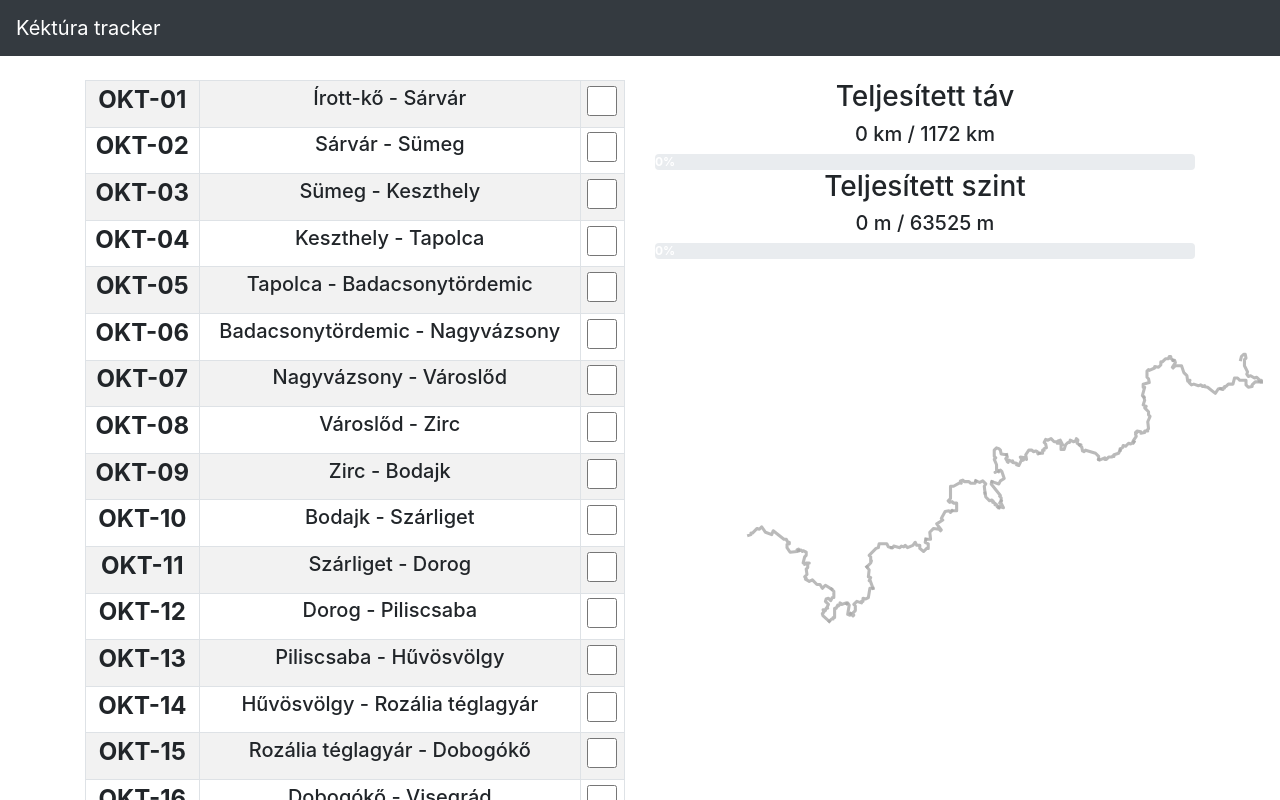
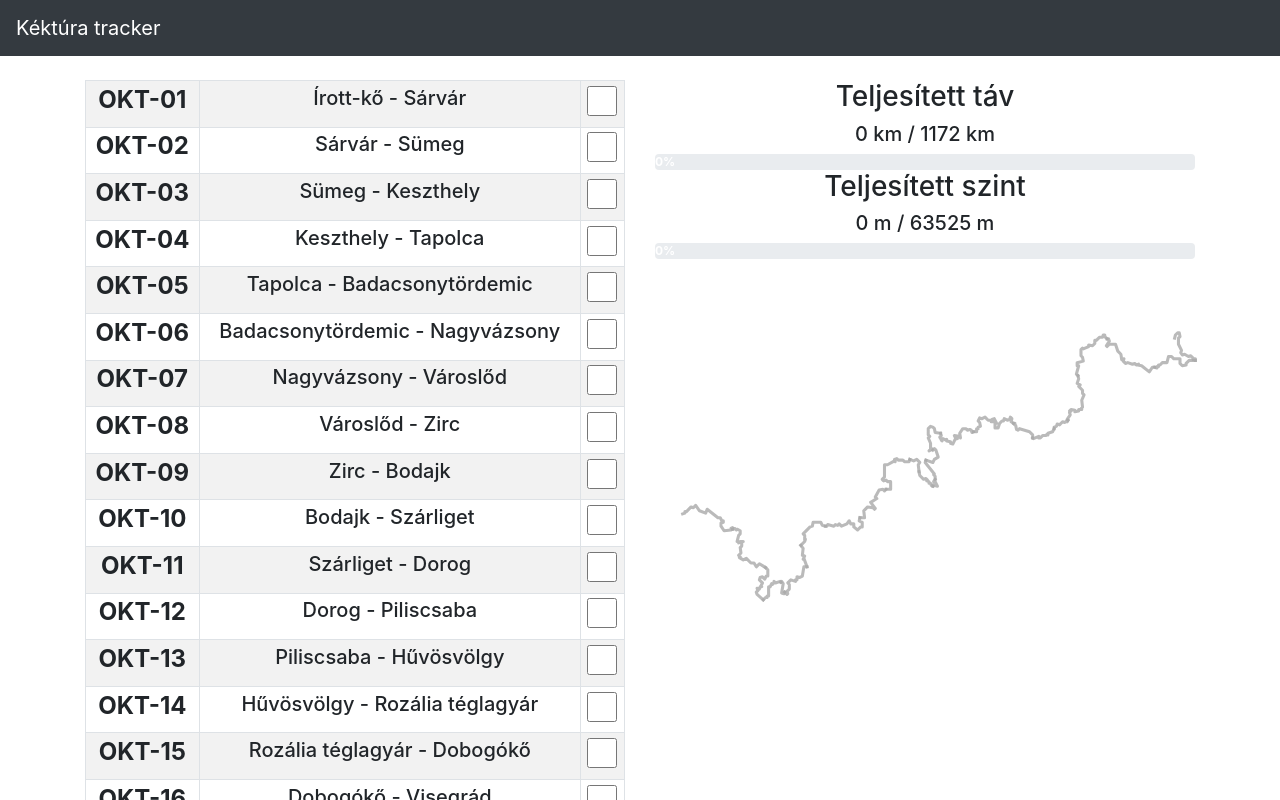
Before and after one commit to salierri/kektura-tracker, a Next.js app: page / in a window 1280 px wide. Shown: the top 800 px of the page. Built offline with nearby package versions, Linux system fonts and the light colour scheme.

Commit message:
Map positioning and improvements

```diff
--- a/components/map.jsx
+++ b/components/map.jsx
@@ -5,40 +5,39 @@ export default function Map() {
   const completed = useSelector(selectCompleted);
 
   const getStrokeColor = (id, completed) => completed[id] ? '#102d69' : '#a9a9a9';
+  const path = (id, draw) => <path stroke={getStrokeColor(id, completed)} strokeOpacity="0.8" strokeWidth="4" strokeLinecap="square" strokeLinejoin="round" fill="none" d={draw}></path>
 
   return (
     <div>
-      {/*<img className="leaflet-image-layer leaflet-zoom-animated" crossorigin="" src="https://turistaterkepek.hu/serverwa/rest/directories/arcgisoutput/orszagos_kektura/magyarorszag_MapServer/_ags_map5e5aed2b7f044b65a022bec74976d258.png" alt=""
-        style={{zIindex: 1, opacity: 1, width: 760, height: 380, position: 'absolute', left: 0, top: 0 }}></img>*/}
-      <svg pointerEvents="none" className="leaflet-zoom-animated" width="700" height="456" viewBox="-76 -38 912 456">
+      <svg pointerEvents="none" className="leaflet-zoom-animated" width="700" height="456" viewBox="10 -10 912 456">
         <g>
-          <path stroke={getStrokeColor(0, completed)} strokeOpacity="0.8" strokeWidth="4" strokeLinecap="square" strokeLinejoin="round" fill="none" d="M46 253L49 252L49 250L51 250L57 244L60 245L63 242L68 249L76 252L78 247L92 258L95 258L97 262L99 262L99 264L96 265L96 269L100 275L109 274L109 272L111 271L111 273"></path>
-          <path stroke={getStrokeColor(1, completed)} strokeOpacity="0.8" strokeWidth="4" strokeLinecap="square" strokeLinejoin="round" fill="none" d="M111 273L114 272L116 274L117 273L121 275L121 279L119 281L117 289L119 289L119 291L121 289L125 289L123 289L123 295L121 297L122 304L119 307L121 309L120 310L125 313L129 311L135 317L139 317L142 322L146 318L154 323"></path>
-          <path stroke={getStrokeColor(2, completed)} strokeOpacity="0.8" strokeWidth="4" strokeLinecap="square" strokeLinejoin="round" fill="none" d="M154 323L157 326L157 334L155 334L153 338L150 335L147 336L146 339L150 343L148 347L149 348L147 348L146 351L143 350L144 353L142 355L143 358L151 365"></path>
-          <path stroke={getStrokeColor(3, completed)} strokeOpacity="0.8" strokeWidth="4" strokeLinecap="square" strokeLinejoin="round" fill="none" d="M151 365L154 362L156 362L156 360L158 360L158 348L160 348L162 344L163 345L165 343L165 341L167 343L173 341L174 342"></path>
-          <path stroke={getStrokeColor(4, completed)} strokeOpacity="0.8" strokeWidth="4" strokeLinecap="square" strokeLinejoin="round" fill="none" d="M174 342L175 341L177 344L175 356L178 357L179 355"></path>
-          <path stroke={getStrokeColor(5, completed)} strokeOpacity="0.8" strokeWidth="4" strokeLinecap="square" strokeLinejoin="round" fill="none" d="M179 355L182 358L183 357L182 354L185 351L185 345L183 343L187 339L193 341L193 339L195 339L195 335L198 336L202 334L204 322L208 322"></path>
-          <path stroke={getStrokeColor(6, completed)} strokeOpacity="0.8" strokeWidth="4" strokeLinecap="square" strokeLinejoin="round" fill="none" d="M208 322L204 311L203 312L205 308L202 307L203 298L200 294"></path>
-          <path stroke={getStrokeColor(7, completed)} strokeOpacity="0.8" strokeWidth="4" strokeLinecap="square" strokeLinejoin="round" fill="none" d="M200 294L205 289L206 286L205 287L205 281L203 279L212 270L215 269L216 264L226 264L228 268L232 269"></path>
-          <path stroke={getStrokeColor(8, completed)} strokeOpacity="0.8" strokeWidth="4" strokeLinecap="square" strokeLinejoin="round" fill="none" d="M232 269L234 269L235 267L243 269L245 267L248 268L250 266L253 269L260 266L263 262L265 266L269 266L269 270L274 274L278 270L280 270L280 264L276 262L277 258"></path>
-          <path stroke={getStrokeColor(9, completed)} strokeOpacity="0.8" strokeWidth="4" strokeLinecap="square" strokeLinejoin="round" fill="none" d="M277 258L283 258L282 249L287 244L294 245L296 247L297 246L291 238L299 233L297 231L302 222L307 221L309 223L311 221"></path>
-          <path stroke={getStrokeColor(10, completed)} strokeOpacity="0.8" strokeWidth="4" strokeLinecap="square" strokeLinejoin="round" fill="none" d="M311 221L317 221L317 211L313 211L311 209L308 210L306 208L309 205L309 189L313 189L322 184L323 185L322 182L325 181L327 183L333 183L335 185L341 185L342 182"></path>
-          <path stroke={getStrokeColor(11, completed)} strokeOpacity="0.8" strokeWidth="4" strokeLinecap="square" strokeLinejoin="round" fill="none" d="M342 182L347 184L351 182L355 186L353 189L354 198"></path>
-          <path stroke={getStrokeColor(12, completed)} strokeOpacity="0.8" strokeWidth="4" strokeLinecap="square" strokeLinejoin="round" fill="none" d="M354 198L355 203L360 208L363 207L365 209L364 210L367 211L367 213L369 213L370 216L372 217"></path>
-          <path stroke={getStrokeColor(13, completed)} strokeOpacity="0.8" strokeWidth="4" strokeLinecap="square" strokeLinejoin="round" fill="none" d="M372 217L372 215L378 217L375 211L373 211L375 208"></path>
-          <path stroke={getStrokeColor(14, completed)} strokeOpacity="0.8" strokeWidth="4" strokeLinecap="square" strokeLinejoin="round" fill="none" d="M375 208L375 204L373 202L374 201L362 186L363 183"></path>
-          <path stroke={getStrokeColor(15, completed)} strokeOpacity="0.8" strokeWidth="4" strokeLinecap="square" strokeLinejoin="round" fill="none" d="M363 183L372 186L374 182L379 179L376 170L374 168L372 170"></path>
-          <path stroke={getStrokeColor(16, completed)} strokeOpacity="0.8" strokeWidth="4" strokeLinecap="square" strokeLinejoin="round" fill="none" d="M371 169L367 171L369 169L369 161L366 154L368 152L366 150L366 142L369 139L372 140L374 142L375 147L382 148"></path>
-          <path stroke={getStrokeColor(17, completed)} strokeOpacity="0.8" strokeWidth="4" strokeLinecap="square" strokeLinejoin="round" fill="none" d="M382 148L383 151L381 153L384 158L383 157L385 155L389 157L390 156L390 158L395 159L395 161L398 162L401 156L404 155L402 155L400 151L406 152L408 154L407 148L411 142L415 142L417 144L420 143L422 144L423 147L425 146"></path>
-          <path stroke={getStrokeColor(18, completed)} strokeOpacity="0.8" strokeWidth="4" strokeLinecap="square" strokeLinejoin="round" fill="none" d="M425 146L429 146L429 142L431 142L431 140L434 139L433 134L431 132L433 128L436 129L440 127L444 131L448 131L448 133L450 133L449 130L452 129L455 135L453 135L453 141L457 141L459 135L462 132L464 132L465 129L469 131L472 130L473 127L475 129L474 133L477 135"></path>
-          <path stroke={getStrokeColor(19, completed)} strokeOpacity="0.8" strokeWidth="4" strokeLinecap="square" strokeLinejoin="round" fill="none" d="M477 135L479 135L478 136L480 138L481 143L483 144L485 142L498 146L502 150L502 154"></path>
-          <path stroke={getStrokeColor(20, completed)} strokeOpacity="0.8" strokeWidth="4" strokeLinecap="square" strokeLinejoin="round" fill="none" d="M502 154L503 155L510 152L510 154L512 154L515 151L519 151L521 149L522 150L522 148L528 146L530 142"></path>
-          <path stroke={getStrokeColor(21, completed)} strokeOpacity="0.8" strokeWidth="4" strokeLinecap="square" strokeLinejoin="round" fill="none" d="M530 142L530 140L533 139L534 136L537 137L541 133L544 134L546 132L547 133L548 131"></path>
-          <path stroke={getStrokeColor(22, completed)} strokeOpacity="0.8" strokeWidth="4" strokeLinecap="square" strokeLinejoin="round" fill="none" d="M548 131L547 130L551 124L550 121L552 119L550 119L552 117L557 118L557 120L562 119L562 117L566 117L565 116L567 114L566 105L569 98L567 96L567 92L562 87L564 85L560 83L562 77L561 73"></path>
-          <path stroke={getStrokeColor(23, completed)} strokeOpacity="0.8" strokeWidth="4" strokeLinecap="square" strokeLinejoin="round" fill="none" d="M561 73L559 71L562 60L560 60L560 56L568 54L567 49L565 47L565 39L567 37L568 38L575 35L575 33L580 34L583 31L583 27L585 27L589 23L593 23L594 20L596 20L596 22L599 25"></path>
-          <path stroke={getStrokeColor(24, completed)} strokeOpacity="0.8" strokeWidth="4" strokeLinecap="square" strokeLinejoin="round" fill="none" d="M599 25L601 25L602 28L598 34L599 35L602 32L610 32L613 41L617 45L618 52L621 51L620 54L623 57L626 56L632 58L635 57L637 59L640 58L639 59L644 60L654 68L658 62L661 62"></path>
-          <path stroke={getStrokeColor(25, completed)} strokeOpacity="0.8" strokeWidth="4" strokeLinecap="square" strokeLinejoin="round" fill="none" d="M661 62L664 63L664 61L666 61L666 59L668 59L671 56L677 56L679 48L683 48L686 51L694 51L694 57L697 60L702 59L702 57L706 53L714 53"></path>
-          <path stroke={getStrokeColor(26, completed)} strokeOpacity="0.8" strokeWidth="4" strokeLinecap="square" strokeLinejoin="round" fill="none" d="M714 53L714 51L711 52L712 51L708 47L705 48L700 45L697 46L695 43L696 40L692 32L692 24L694 22L693 17L691 17L688 20L687 24"></path>
+          {path(0, "M46 253L49 252L49 250L51 250L57 244L60 245L63 242L68 249L76 252L78 247L92 258L95 258L97 262L99 262L99 264L96 265L96 269L100 275L109 274L109 272L111 271L111 273")}
+          {path(1, "M111 273L114 272L116 274L117 273L121 275L121 279L119 281L117 289L119 289L119 291L121 289L125 289L123 289L123 295L121 297L122 304L119 307L121 309L120 310L125 313L129 311L135 317L139 317L142 322L146 318L154 323")}
+          {path(2, "M154 323L157 326L157 334L155 334L153 338L150 335L147 336L146 339L150 343L148 347L149 348L147 348L146 351L143 350L144 353L142 355L143 358L151 365")}
+          {path(3, "M151 365L154 362L156 362L156 360L158 360L158 348L160 348L162 344L163 345L165 343L165 341L167 343L173 341L174 342")}
+          {path(4, "M174 342L175 341L177 344L175 356L178 357L179 355")}
+          {path(5, "M179 355L182 358L183 357L182 354L185 351L185 345L183 343L187 339L193 341L193 339L195 339L195 335L198 336L202 334L204 322L208 322")}
+          {path(6, "M208 322L204 311L203 312L205 308L202 307L203 298L200 294")}
+          {path(7, "M200 294L205 289L206 286L205 287L205 281L203 279L212 270L215 269L216 264L226 264L228 268L232 269")}
+          {path(8, "M232 269L234 269L235 267L243 269L245 267L248 268L250 266L253 269L260 266L263 262L265 266L269 266L269 270L274 274L278 270L280 270L280 264L276 262L277 258")}
+          {path(9, "M277 258L283 258L282 249L287 244L294 245L296 247L297 246L291 238L299 233L297 231L302 222L307 221L309 223L311 221")}
+          {path(10, "M311 221L317 221L317 211L313 211L311 209L308 210L306 208L309 205L309 189L313 189L322 184L323 185L322 182L325 181L327 183L333 183L335 185L341 185L342 182")}
+          {path(11, "M342 182L347 184L351 182L355 186L353 189L354 198")}
+          {path(12, "M354 198L355 203L360 208L363 207L365 209L364 210L367 211L367 213L369 213L370 216L372 217")}
+          {path(13, "M372 217L372 215L378 217L375 211L373 211L375 208")}
+          {path(14, "M375 208L375 204L373 202L374 201L362 186L363 183")}
+          {path(15, "M363 183L372 186L374 182L379 179L376 170L374 168L372 170")}
+          {path(16, "M371 169L367 171L369 169L369 161L366 154L368 152L366 150L366 142L369 139L372 140L374 142L375 147L382 148")}
+          {path(17, "M382 148L383 151L381 153L384 158L383 157L385 155L389 157L390 156L390 158L395 159L395 161L398 162L401 156L404 155L402 155L400 151L406 152L408 154L407 148L411 142L415 142L417 144L420 143L422 144L423 147L425 146")}
+          {path(18, "M425 146L429 146L429 142L431 142L431 140L434 139L433 134L431 132L433 128L436 129L440 127L444 131L448 131L448 133L450 133L449 130L452 129L455 135L453 135L453 141L457 141L459 135L462 132L464 132L465 129L469 131L472 130L473 127L475 129L474 133L477 135")}
+          {path(19, "M477 135L479 135L478 136L480 138L481 143L483 144L485 142L498 146L502 150L502 154")}
+          {path(20, "M502 154L503 155L510 152L510 154L512 154L515 151L519 151L521 149L522 150L522 148L528 146L530 142")}
+          {path(21, "M530 142L530 140L533 139L534 136L537 137L541 133L544 134L546 132L547 133L548 131")}
+          {path(22, "M548 131L547 130L551 124L550 121L552 119L550 119L552 117L557 118L557 120L562 119L562 117L566 117L565 116L567 114L566 105L569 98L567 96L567 92L562 87L564 85L560 83L562 77L561 73")}
+          {path(23, "M561 73L559 71L562 60L560 60L560 56L568 54L567 49L565 47L565 39L567 37L568 38L575 35L575 33L580 34L583 31L583 27L585 27L589 23L593 23L594 20L596 20L596 22L599 25")}
+          {path(24, "M599 25L601 25L602 28L598 34L599 35L602 32L610 32L613 41L617 45L618 52L621 51L620 54L623 57L626 56L632 58L635 57L637 59L640 58L639 59L644 60L654 68L658 62L661 62")}
+          {path(25, "M661 62L664 63L664 61L666 61L666 59L668 59L671 56L677 56L679 48L683 48L686 51L694 51L694 57L697 60L702 59L702 57L706 53L714 53")}
+          {path(26, "M714 53L714 51L711 52L712 51L708 47L705 48L700 45L697 46L695 43L696 40L692 32L692 24L694 22L693 17L691 17L688 20L687 24")}
         </g>
       </svg>
     </div>
--- a/components/section_list.jsx
+++ b/components/section_list.jsx
@@ -3,7 +3,6 @@ import sections from "../data/okt_sections"
 import { setCompleted } from "../redux/store";
 
 export default function SectionList() {
-
   const dispatch = useDispatch();
 
   const changeCompleted = (id, event) => {
```
